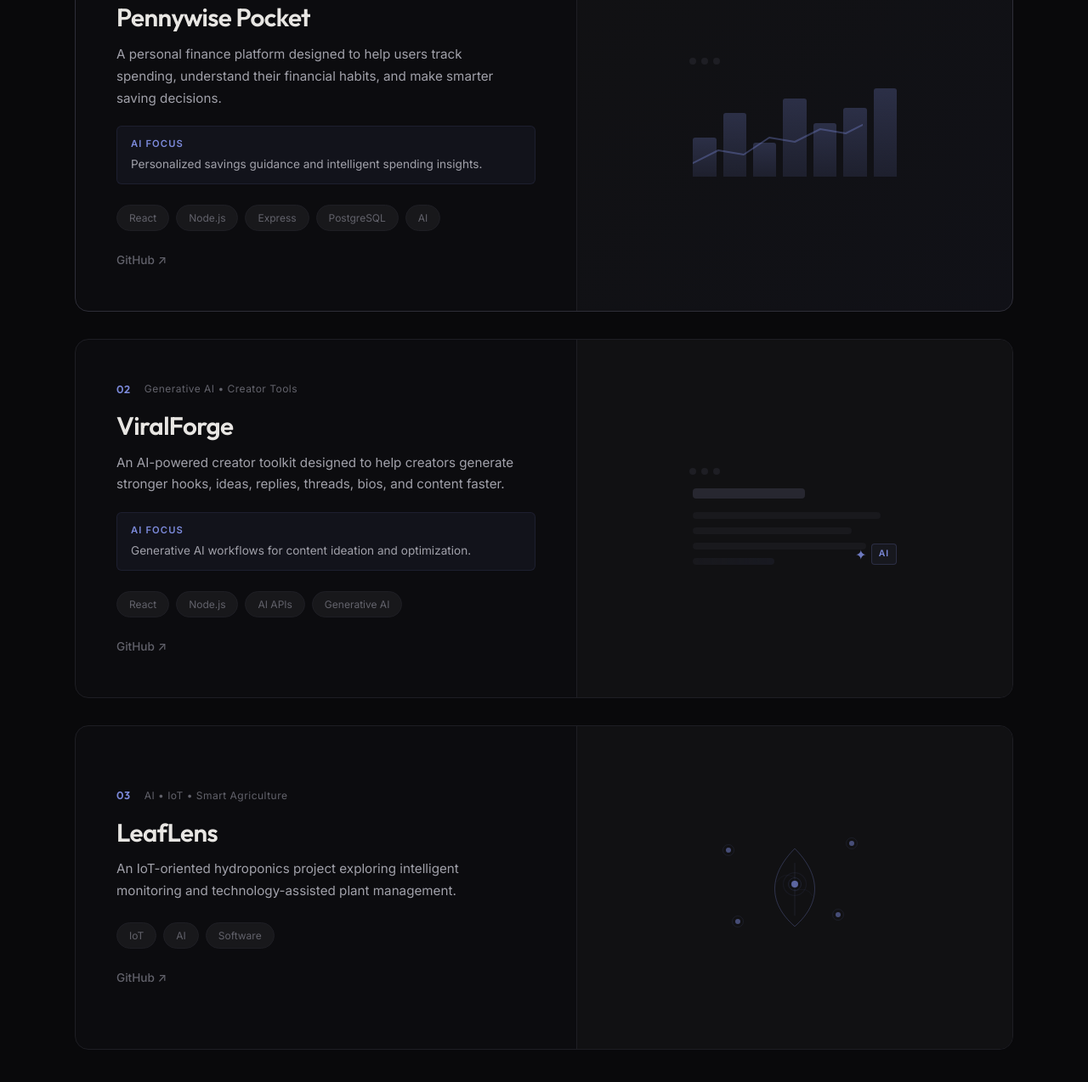
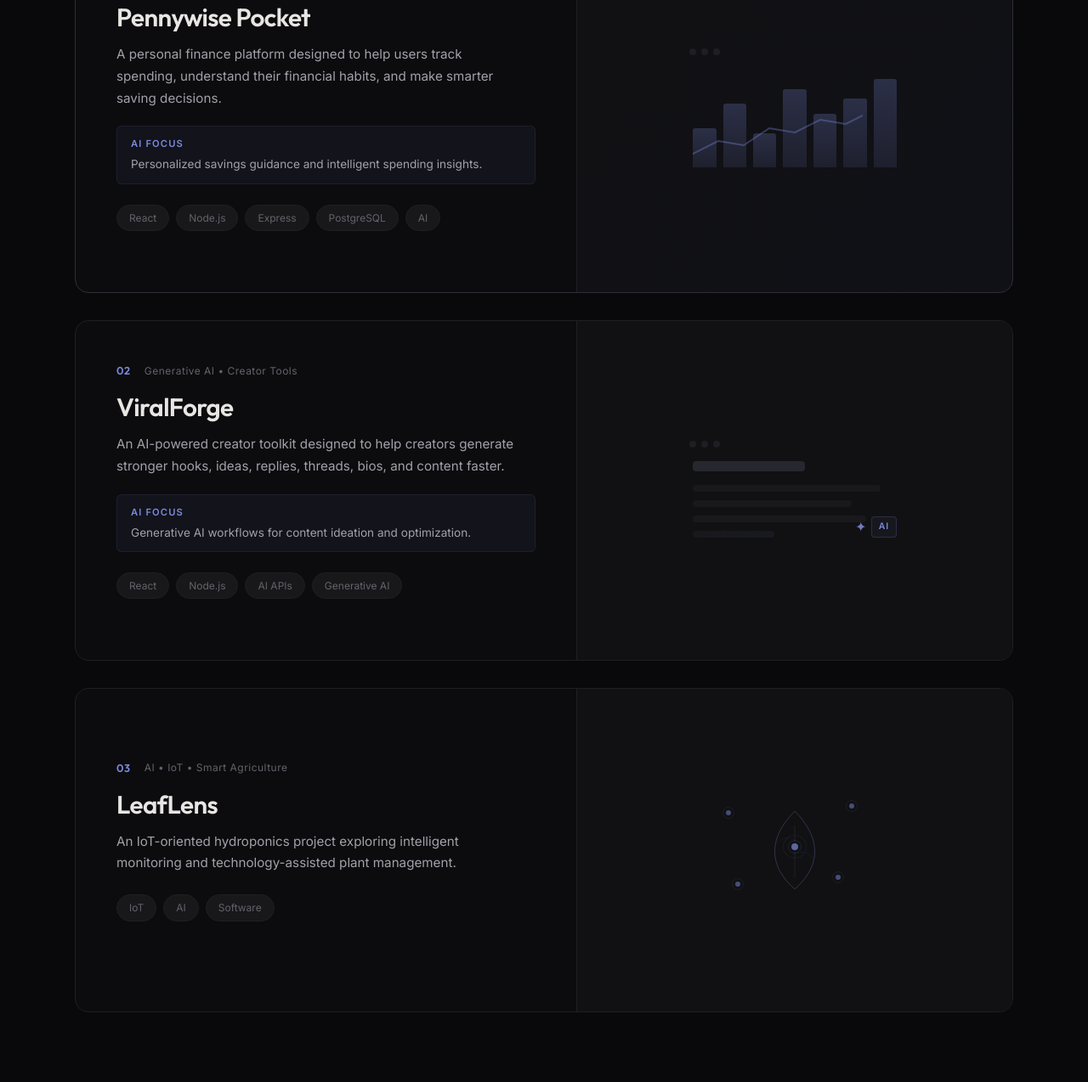
Before and after one commit to mohammadaffaan1/portfolio., a plain HTML site: page index.html in a window 1280 px wide. Shown: the part 1124-2398 px from the top of the page at 85% size. Drawn offline with Linux system fonts and the light colour scheme; no server answers; files whose address does not match are found by name.

Commit message:
fix(seo,projects): update canonical url and remove project-level github buttons

```diff
--- a/index.html
+++ b/index.html
@@ -9,8 +9,8 @@
   <meta name="referrer" content="strict-origin-when-cross-origin">
   <meta http-equiv="X-Content-Type-Options" content="nosniff">
 
-  <!-- Canonical (update with actual domain when deployed) -->
-  <link rel="canonical" href="#">
+  <!-- Canonical -->
+  <link rel="canonical" href="https://affaan-portfolio.vercel.app/">
 
   <!-- Open Graph -->
   <meta property="og:type" content="website">
@@ -110,9 +110,6 @@
               <span class="project-tech-tag">PostgreSQL</span>
               <span class="project-tech-tag">AI</span>
             </div>
-            <div class="project-links">
-              <a href="https://github.com/mohammadaffaan1" class="project-link" target="_blank" rel="noopener noreferrer">GitHub <span aria-hidden="true">↗</span></a>
-            </div>
           </div>
           <div class="project-visual" aria-hidden="true">
             <div class="pv-finance">
@@ -154,9 +151,6 @@
               <span class="project-tech-tag">AI APIs</span>
               <span class="project-tech-tag">Generative AI</span>
             </div>
-            <div class="project-links">
-              <a href="https://github.com/mohammadaffaan1" class="project-link" target="_blank" rel="noopener noreferrer">GitHub <span aria-hidden="true">↗</span></a>
-            </div>
           </div>
           <div class="project-visual" aria-hidden="true">
             <div class="pv-content">
@@ -191,9 +185,6 @@
               <span class="project-tech-tag">IoT</span>
               <span class="project-tech-tag">AI</span>
               <span class="project-tech-tag">Software</span>
-            </div>
-            <div class="project-links">
-              <a href="https://github.com/mohammadaffaan1" class="project-link" target="_blank" rel="noopener noreferrer">GitHub <span aria-hidden="true">↗</span></a>
             </div>
           </div>
           <div class="project-visual" aria-hidden="true">
```
